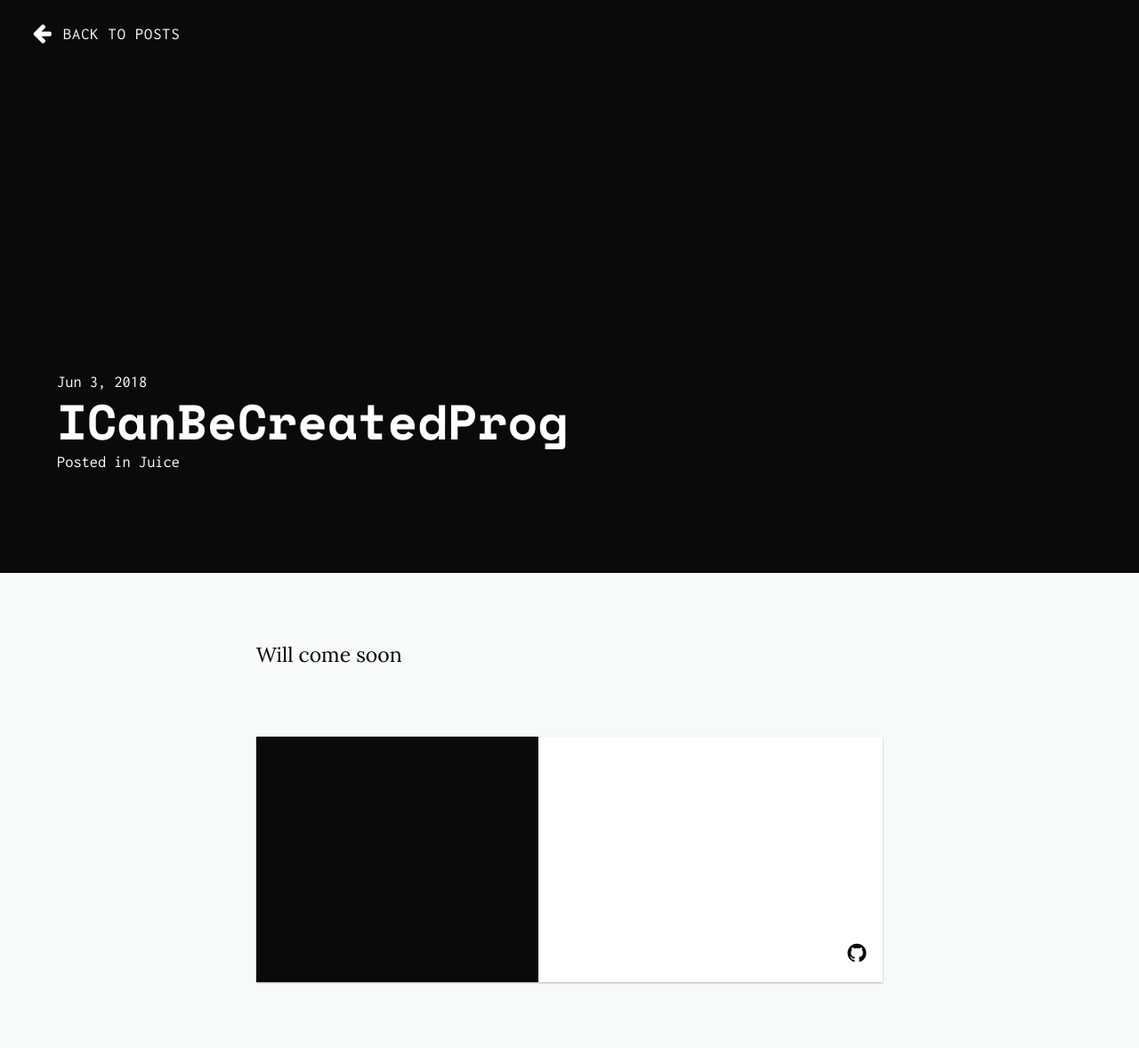
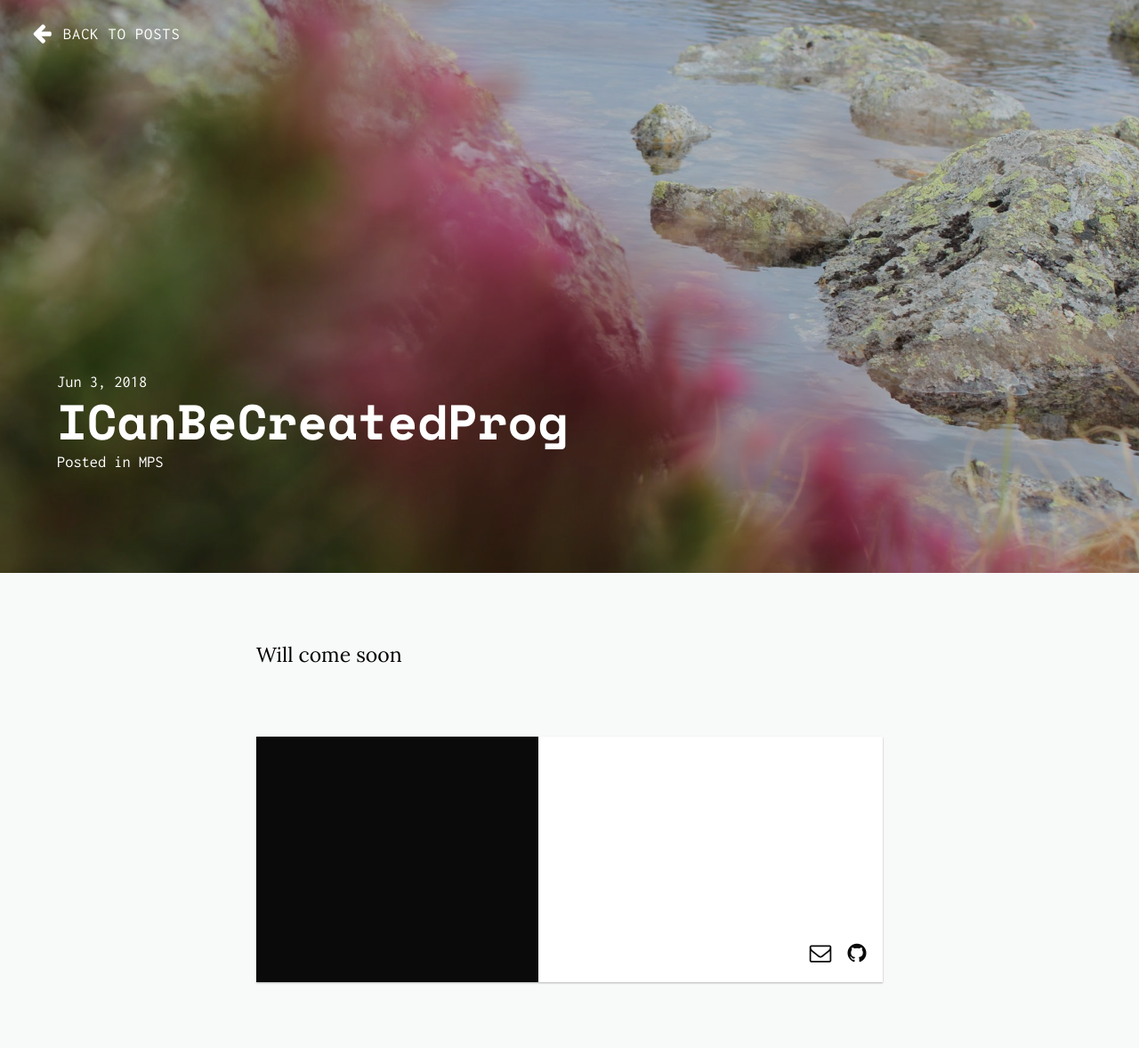
Before and after one commit to farcasia/ana.sutii.github.io, a Jekyll site: the page built from _posts/2016-02-19-craft-beer.markdown, in a window 1280 px wide. Shown: the whole page at 89% size. Built offline with Jekyll 4.4.1, drawn with Linux system fonts in a browser that asks for light colours; nearby versions of some CDN libraries.

Commit message:
Solved the image url problem

```diff
--- a/_config.yml
+++ b/_config.yml
@@ -1,6 +1,6 @@
 # Site settings
-email:
-baseurl: "https://farcasia.github.io/"
+email: farcasia@gmail.com
+baseurl: ""
 paginate: 5
 paginate_path: "/blog/page-:num"
 google_analytics:
--- a/_posts/2016-02-19-craft-beer.markdown
+++ b/_posts/2016-02-19-craft-beer.markdown
@@ -3,9 +3,9 @@ layout: post
 title: "ICanBeCreatedProg"
 date: 2018-06-3
 categories:
-  - Juice
+  - MPS
 description:
-image: ../_images/IMG_6414.JPG
-image-sm: ../_images/IMG_6414.JPG
+image: /assets/img/IMG_6414.JPG
+image-sm: /assets/img/IMG_6414.JPG
 ---
 Will come soon
```
Also changed, not shown: assets/img/IMG_6414.JPG (renamed from _images/IMG_6414.JPG).
